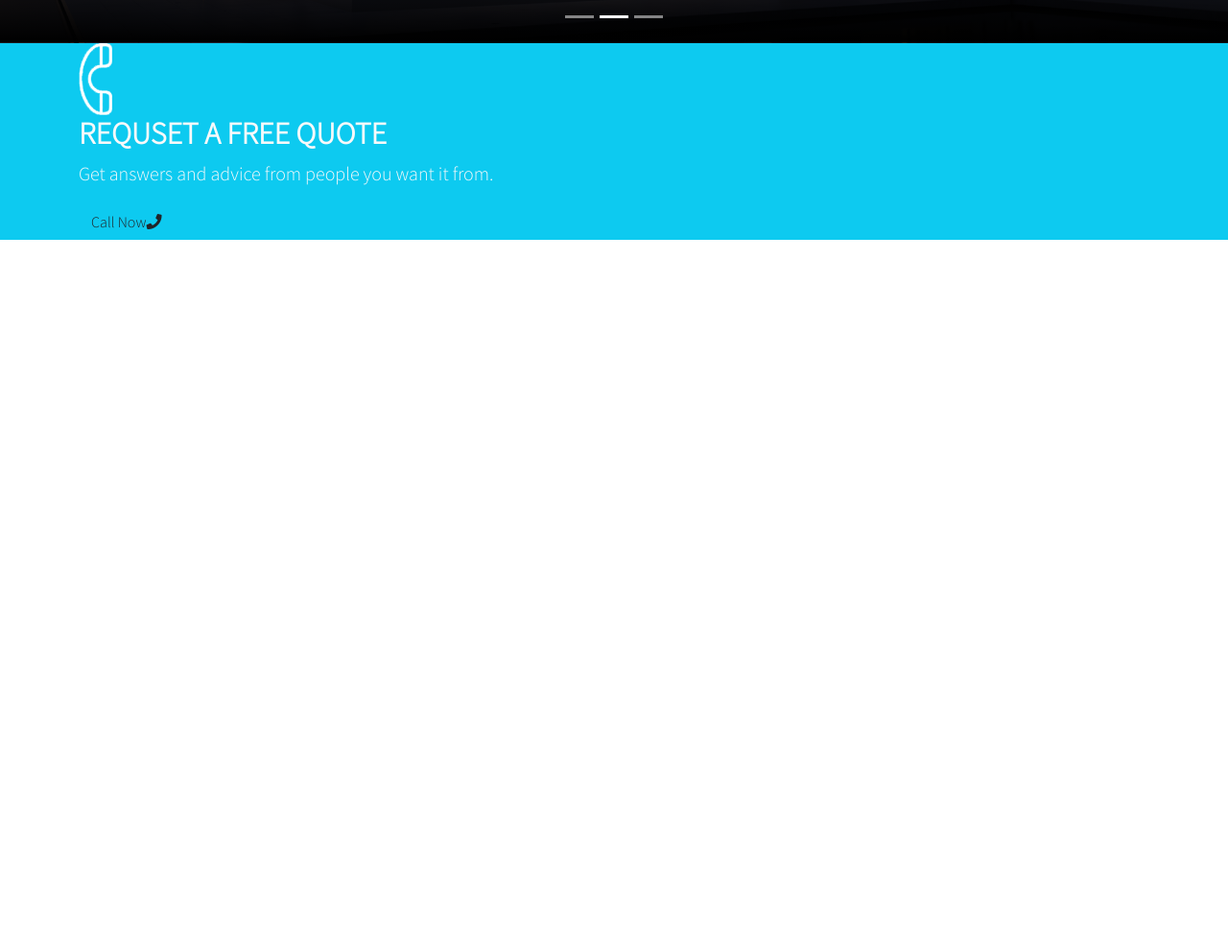
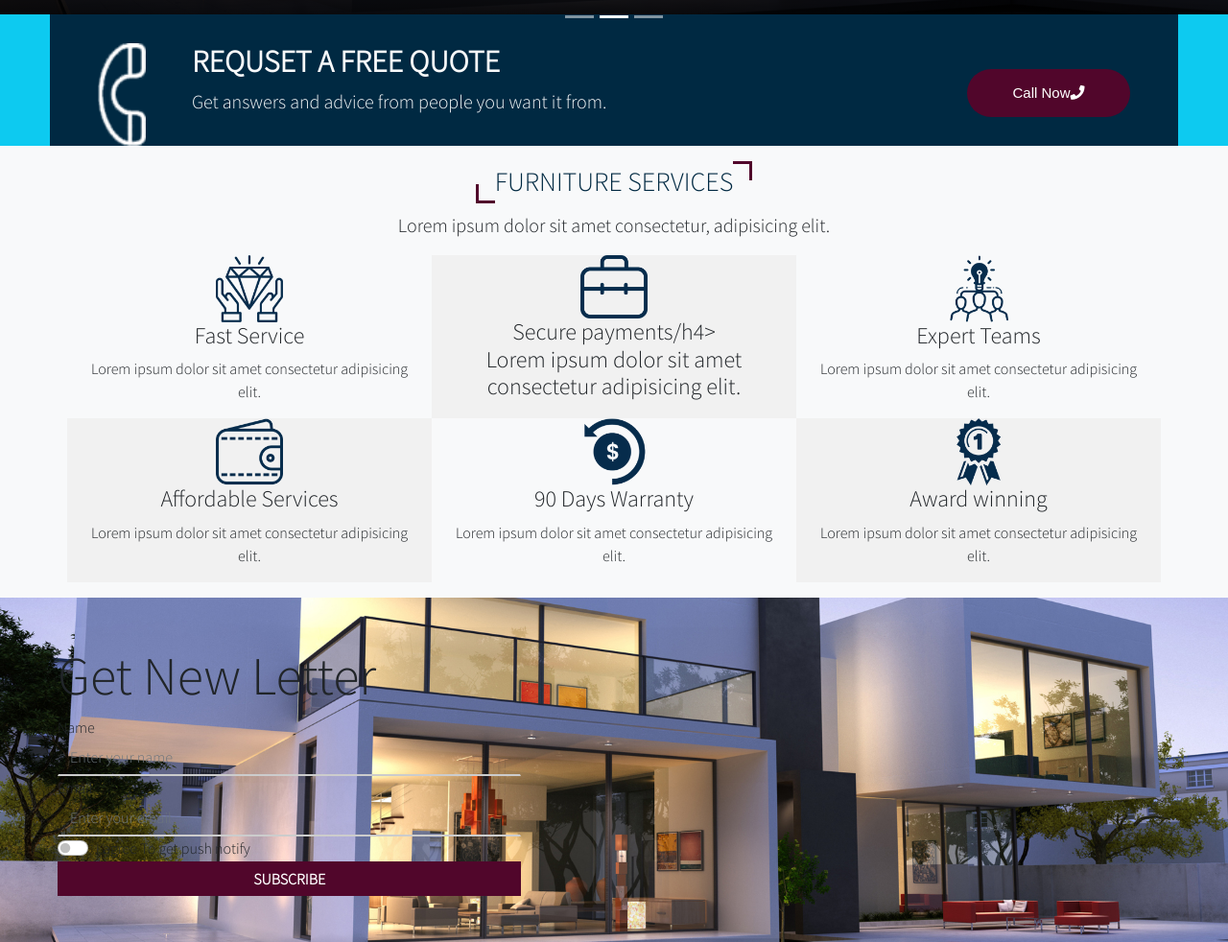
Before and after one commit to Konay1092/PHD-Co.-Ltd, a plain HTML site: page index.html in a window 1280 px wide. Shown: the part 3715-4697 px from the top of the page at 96% size. Before the commit the page ends 3965 px from the top, so only its background shows below. Drawn offline with Linux system fonts and the light colour scheme.

Commit message:
version2

```diff
--- a/css/style.css
+++ b/css/style.css
@@ -297,6 +297,89 @@ ul.clientlists li:hover {
   background-attachment: fixed;
 }
 /* End Customers */
+/* Start Request Quote */
+.quotes {
+  background-color: var(--secondary-color);
+  padding: 30px 50px;
+  margin: -30px;
+
+  display: flex;
+  justify-content: space-between;
+  align-items: center;
+}
+.quotes .infos {
+  display: flex;
+}
+
+.quotes .btn-calls {
+  width: 170px;
+  height: 50px;
+  background-color: var(--primary-color);
+  color: #fff;
+  font-family: sans-serif;
+  font-size: 15px;
+  line-height: 50px;
+  border: 0;
+  border-radius: 100px;
+  padding: 0; /*cuz of boostrap btn effect*/
+  transform: translateY(-1px);
+  transition: all 0.3s;
+}
+.quotes .btn-calls:hover {
+  box-shadow: -3px 3px 3px #444;
+  transition: translate(0px);
+}
+.phoneicon {
+  width: 30px;
+}
+@media (max-width: 768px) {
+  .phoneicon {
+    width: 50px;
+  }
+}
+/* End Request Quote */
+/* Start Furniture Service */
+
+.furicons img {
+  width: 70px;
+}
+.furicons > div:nth-of-type(even) {
+  background-color: #f1f1f1;
+}
+/* End Furniture Service */
+/* Start Contact  */
+.contacts {
+  background-image: url(../assets/img/banner/banner3.jpg);
+  background-repeat: no-repeat;
+  background-size: cover;
+  background-position: center;
+  background-attachment: fixed;
+}
+.contacts .inputs {
+  background: transparent;
+  border-color: transparent;
+  border-bottom: 2px solid #ccc;
+  border-radius: 0;
+  color: #fff;
+  transition: all 0.8s;
+}
+.contacts .inputs:focus {
+  box-shadow: none;
+  border-bottom: 2px solid var(--primary-color);
+}
+
+.submit-btns {
+  background-color: var(--primary-color);
+  color: #fff;
+  border: none;
+  transform: all 0.3s;
+}
+.submit-btns:hover {
+  background-color: var(--primary-color);
+  color: #fff;
+}
+/* End Contact  */
 
 /* 23PP */
 /* 30ST */
+/* 8MF */
--- a/index.html
+++ b/index.html
@@ -628,7 +628,14 @@
       <div class="container">
         <div class="quotes">
           <div class="infos">
-            <img src="./assets/img/icon/phoneicon.png" alt="phoneicon" />
+            <div class="me-5">
+              <img
+                src="./assets/img/icon/phoneicon.png"
+                width="50px"
+                alt="phoneicon"
+              />
+            </div>
+
             <div class="text-light">
               <h2 class="fw-bold text-uppercase">Requset A Free Quote</h2>
               <p class="lead">
@@ -645,6 +652,87 @@
       </div>
     </section>
     <!-- End Request Quotation -->
+    <!-- Start Furniture Service  Section-->
+    <section id="furniture" class="bg-light text-center py-3">
+      <div class="container">
+        <!-- Start Title -->
+        <div class="row">
+          <div class="col">
+            <h3 class="titles">Furniture Services</h3>
+            <p class="lead">
+              Lorem ipsum dolor sit amet consectetur, adipisicing elit.
+            </p>
+          </div>
+        </div>
+        <!-- End Title -->
+        <div class="row furicons">
+          <div class="col-md-4">
+            <img src="./assets/img/icon/services1.png" alt="services1" />
+            <h4>Fast Service</h4>
+            <p>Lorem ipsum dolor sit amet consectetur adipisicing elit.</p>
+          </div>
+
+          <div class="col-md-4" >
+            <img src="./assets/img/icon/services2.png" alt="services2" />
+            <h4>Secure payments/h4>
+            <p>Lorem ipsum dolor sit amet consectetur adipisicing elit.</p>
+          </div>
+
+          <div class="col-md-4">
+            <img src="./assets/img/icon/services3.png" alt="services3" />
+            <h4>Expert Teams</h4>
+            <p>Lorem ipsum dolor sit amet consectetur adipisicing elit.</p>
+          </div>
+
+          <div class="col-md-4">
+            <img src="./assets/img/icon/services4.png" alt="services4"  />
+            <h4>Affordable Services</h4>
+            <p>Lorem ipsum dolor sit amet consectetur adipisicing elit.</p>
+          </div>
+
+          <div class="col-md-4">
+            <img src="./assets/img/icon/services5.png" alt="services5" />
+            <h4>90 Days Warranty</h4>
+            <p>Lorem ipsum dolor sit amet consectetur adipisicing elit.</p>
+          </div>
+
+          <div class="col-md-4">
+            <img src="./assets/img/icon/services6.png" alt="services6" />
+            <h4>Award winning</h4>
+            <p>Lorem ipsum dolor sit amet consectetur adipisicing elit.</p>
+          </div>
+        </div>
+      </div>
+    </section>
+    <!-- End Furniture Service  Section-->
+    <!-- Start Contact Section -->
+    <section id="contact" class="p-5 contacts">
+      <div class="container-fluid">
+        <div class="col-lg-5">
+          <h5 class="display-4">Get New Letter</h5>
+
+          <form class="" action="" method="">
+                <div class="form-group">
+                  <label for="name">Name</label>
+                  <input type="text" name="name" id="name" class="form-control inputs" placeholder="Enter your name" autocomplete="off">
+                </div>
+                <div class="form-group">
+                  <label for="email">Email</label>
+                  <input type="email" name="email" id="email" class="form-control inputs " placeholder="Enter your email" autocomplete="off">
+                </div>
+                <div class="form-check form-switch">
+                  <input type="checkbox" name="accept" id="accept" class="form-check-input">
+                  <label >I agree To get push notify</label>
+                </div>
+                <div class="d-grid">
+                        <button type="submit" class="btn text-uppercase fw-bold rounded-0 submit-btns">Subscribe</button>
+                </div>
+          </form>
+        </div>
+      </div>
+
+    </section>
+    <!-- End Contact Section -->
     <!-- boostrap css1 js1 -->
     <script
       src="./assets/libs/bootstrap-5.0.2-dist/bootstrap-5.0.2-dist/js/bootstrap.bundle.min.js"
```
